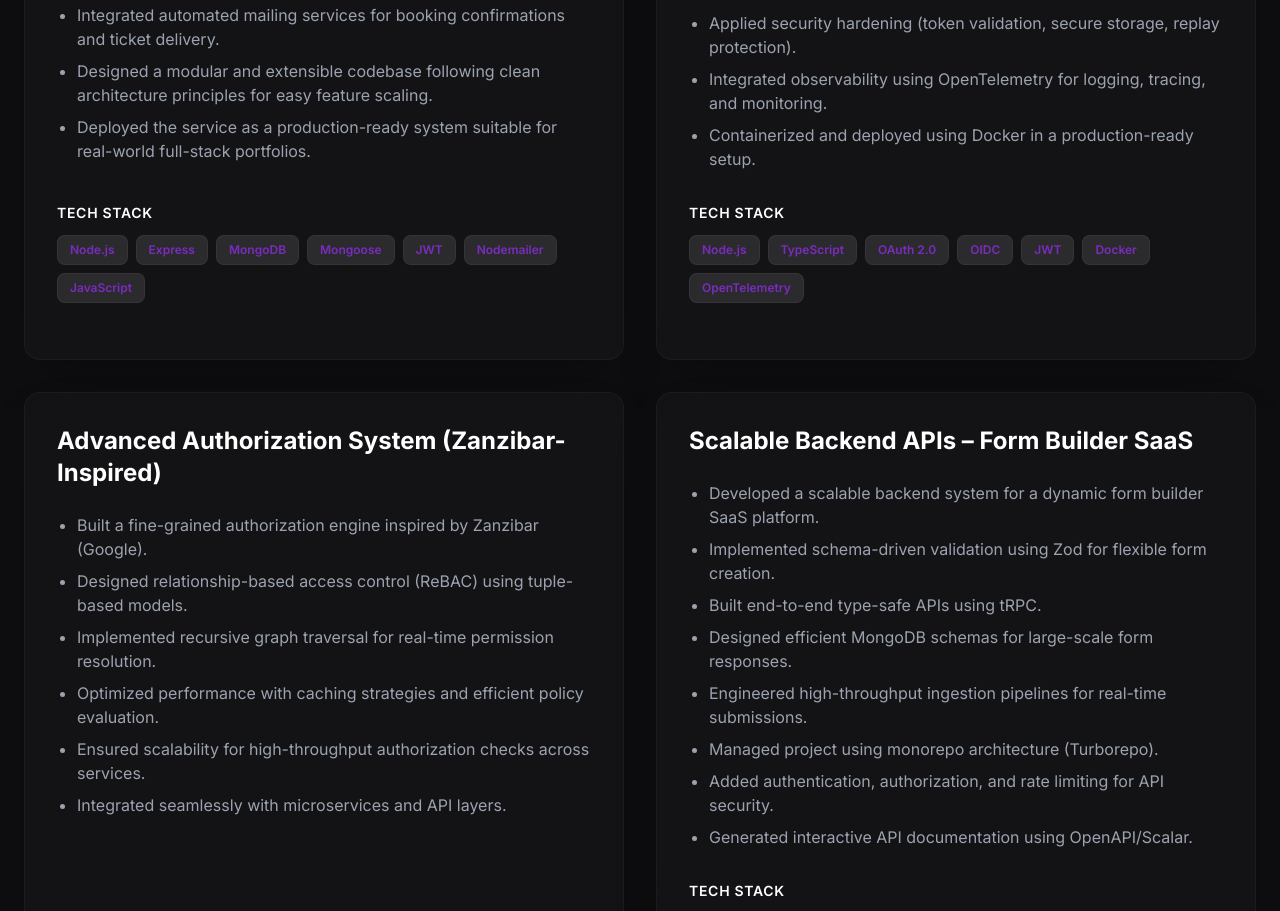
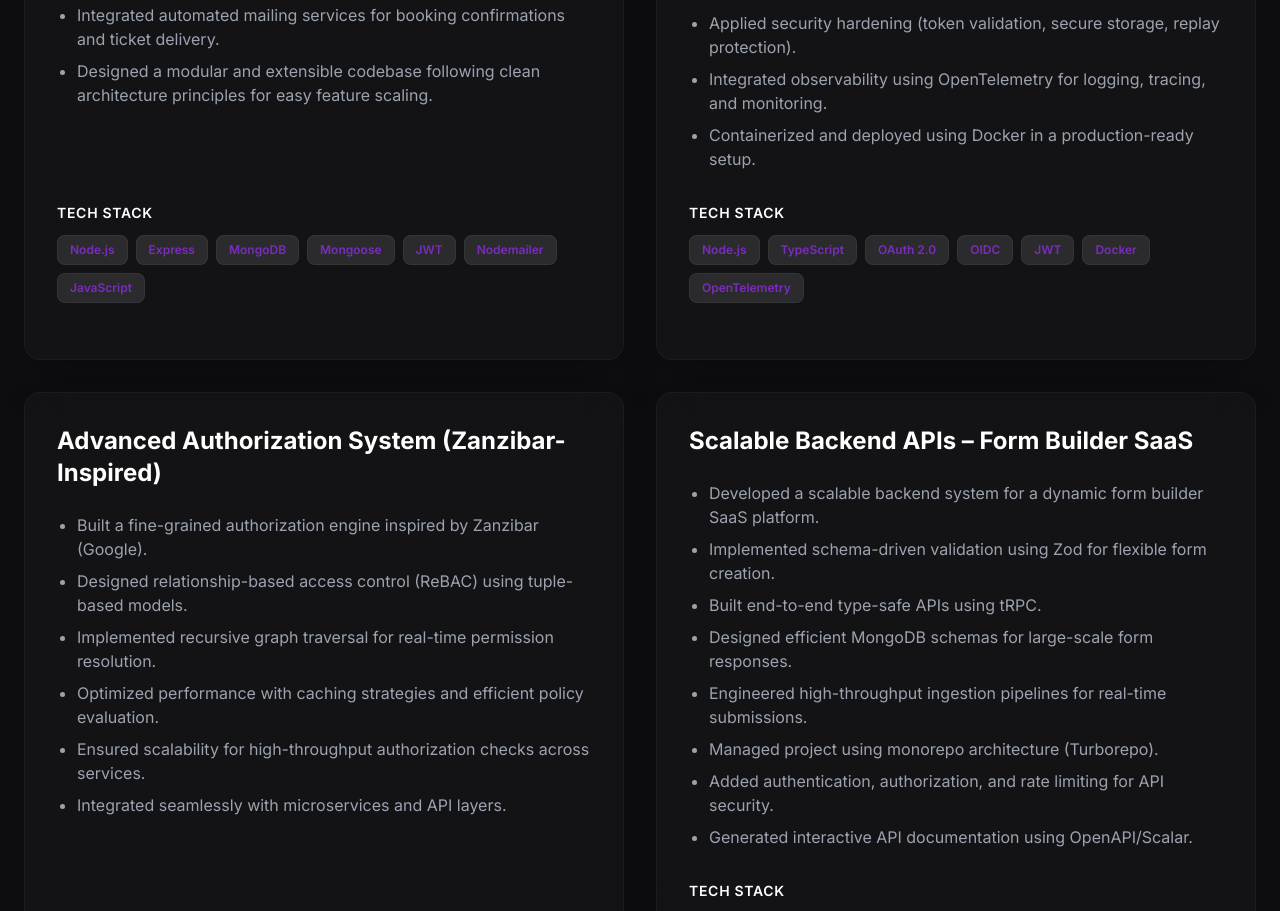
Before and after one commit to softways1/my-portfolio, a React app in the folder frontend/: page / in a window 1280 px wide. Shown: the part 2096-3007 px from the top of the page. Built offline with nearby package versions, Linux system fonts and the light colour scheme; the HTML template or start-up script is replaced by a standard one.

Commit message:
Remove duplicate project description

```diff
--- a/frontend/src/components/Projects.jsx
+++ b/frontend/src/components/Projects.jsx
@@ -12,8 +12,7 @@ points: [
 'Developed comprehensive CRUD services for Movies, Cinemas, and Shows with complex relational mapping.',
 'Built a secure User and Auth module featuring role-based access control (RBAC) for Customers and Admins.',
 'Integrated automated mailing services for booking confirmations and ticket delivery.',
-'Designed a modular and extensible codebase following clean architecture principles for easy feature scaling.',
-'Deployed the service as a production-ready system suitable for real-world full-stack portfolios.'
+'Designed a modular and extensible codebase following clean architecture principles for easy feature scaling.'
 ],
 tech: ['Node.js', 'Express', 'MongoDB', 'Mongoose', 'JWT', 'Nodemailer', 'JavaScript'],
 githubUrl: '#'
```
